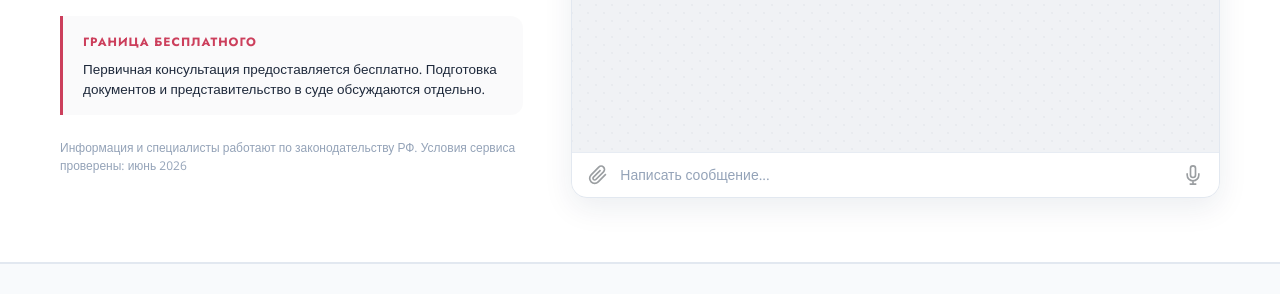
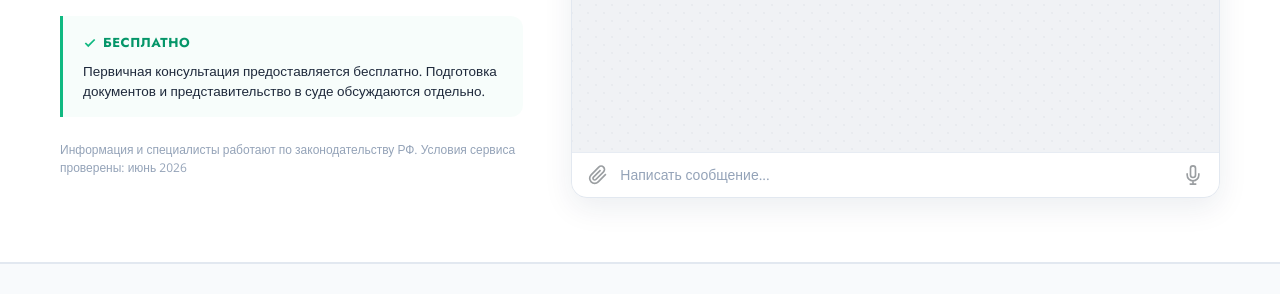
Before and after one commit to keiczu1/Seo-Analyse, a website: page Gemini/index.html in a window 1280 px wide. Shown: the part 506-800 px from the top of the page. Drawn offline with nearby package versions, Linux system fonts and the light colour scheme.

Commit message:
style: restyle Hero disclaimer title to 'Бесплатно' with checkmark icon and emerald green theme

```diff
--- a/Gemini/home.css
+++ b/Gemini/home.css
@@ -118,21 +118,29 @@ body.hp-body {
 }
 
 .hp-hero-boundary {
-  background: rgba(14, 42, 71, 0.02);
-  border-left: 3px solid var(--brand-accent);
+  background: rgba(16, 185, 129, 0.03);
+  border-left: 3px solid #10b981;
   border-radius: 0 12px 12px 0;
   padding: 16px 20px;
   margin-bottom: 24px;
 }
 
 .hp-hero-boundary-title {
-  font-family: var(--font-heading);
-  font-size: 12px;
+  display: flex;
+  align-items: center;
+  gap: 6px;
+  font-family: var(--font-heading);
+  font-size: 13px;
   font-weight: 800;
-  color: var(--brand-accent);
+  color: #059669;
   margin-bottom: 6px;
   text-transform: uppercase;
-  letter-spacing: 1px;
+  letter-spacing: 0.5px;
+}
+
+.hp-hero-boundary-icon {
+  color: #10b981;
+  flex-shrink: 0;
 }
 
 .hp-hero-boundary p {
--- a/Gemini/index.html
+++ b/Gemini/index.html
@@ -7,7 +7,7 @@
   <meta name="description" content="Получите бесплатную юридическую консультацию онлайн или по телефону 8 800 551-24-06. Первичный разбор ситуации, варианты действий и понятный следующий шаг — по всем направлениям права.">
 
   <link rel="stylesheet" href="style.css?v=15">
-  <link rel="stylesheet" href="home.css?v=5">
+  <link rel="stylesheet" href="home.css?v=6">
 
   <script type="application/ld+json">
   {
@@ -249,7 +249,12 @@
       <p class="hp-hero-subtitle">Получите первичный разбор ситуации, возможные варианты действий и&nbsp;понятный следующий шаг</p>
 
       <div class="hp-hero-boundary">
-        <div class="hp-hero-boundary-title">Граница бесплатного</div>
+        <div class="hp-hero-boundary-title">
+          <svg class="hp-hero-boundary-icon" viewBox="0 0 24 24" fill="none" stroke="currentColor" stroke-width="3" width="14" height="14">
+            <polyline points="20 6 9 17 4 12"></polyline>
+          </svg>
+          <span>Бесплатно</span>
+        </div>
         <p>Первичная консультация предоставляется бесплатно. Подготовка документов и&nbsp;представительство в&nbsp;суде обсуждаются отдельно.</p>
       </div>
 
```
